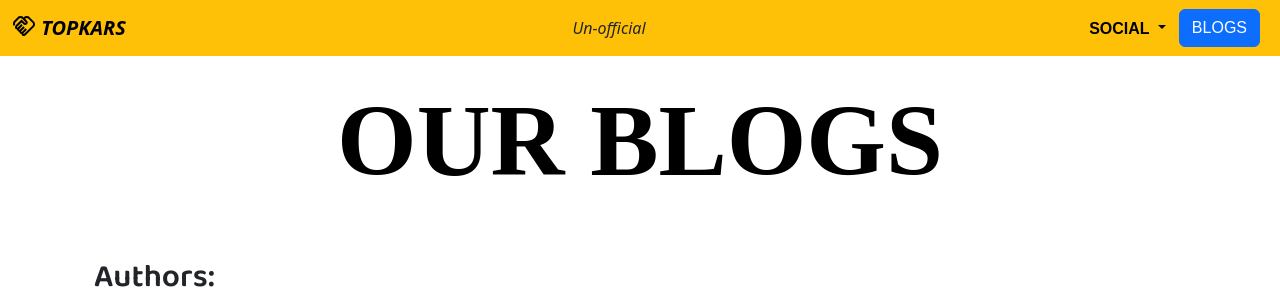
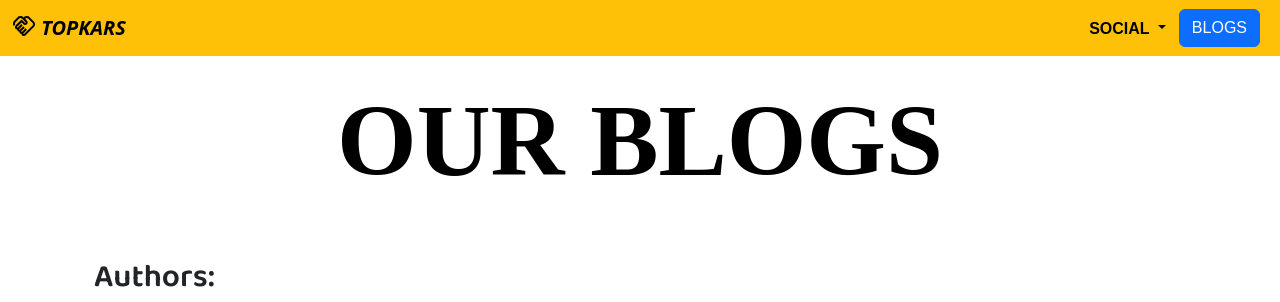
Before and after one commit to topCodegeek/Django-Personal-Portfolio, a Django app: template Blogs/templates/blogs.html in a window 1280 px wide. Shown: the top 302 px of the page. Run offline with Django 3.2, Linux system fonts and the light colour scheme; the template is opened without the code that fills it, so the values that code supplies are empty; some web fonts are replaced.

Commit message:
Update base.html
Removed 'un-official' text from Navbar to increase space in case of narrow screens.

```diff
--- a/Portfolios/templates/base.html
+++ b/Portfolios/templates/base.html
@@ -31,14 +31,7 @@
       <b><i>TOPKARS</i></b>
     </a>
   <!-- Faint Text -->
-      <div class="container text-center">
-        <span class="nav-link disabled" area-disabled="true">
-          <i>Un-official</i>
-        </span>
-      </div>
-      <button class="navbar-toggler" type="button" data-bs-toggle="collapse" data-bs-target="#navbarSupportedContent" aria-controls="navbarSupportedContent" aria-expanded="false" aria-label="Toggle navigation">
-      <span class="navbar-toggler-icon"></span>
-    </button>
+    <!-- (removed 'un-official' text) -->
   <!-- Droupdown -->
     <div class="collapse navbar-collapse" id="navbarSupportedContent">
       <ul class="navbar-nav  ms-auto me-2 mb-lg-0">
```
